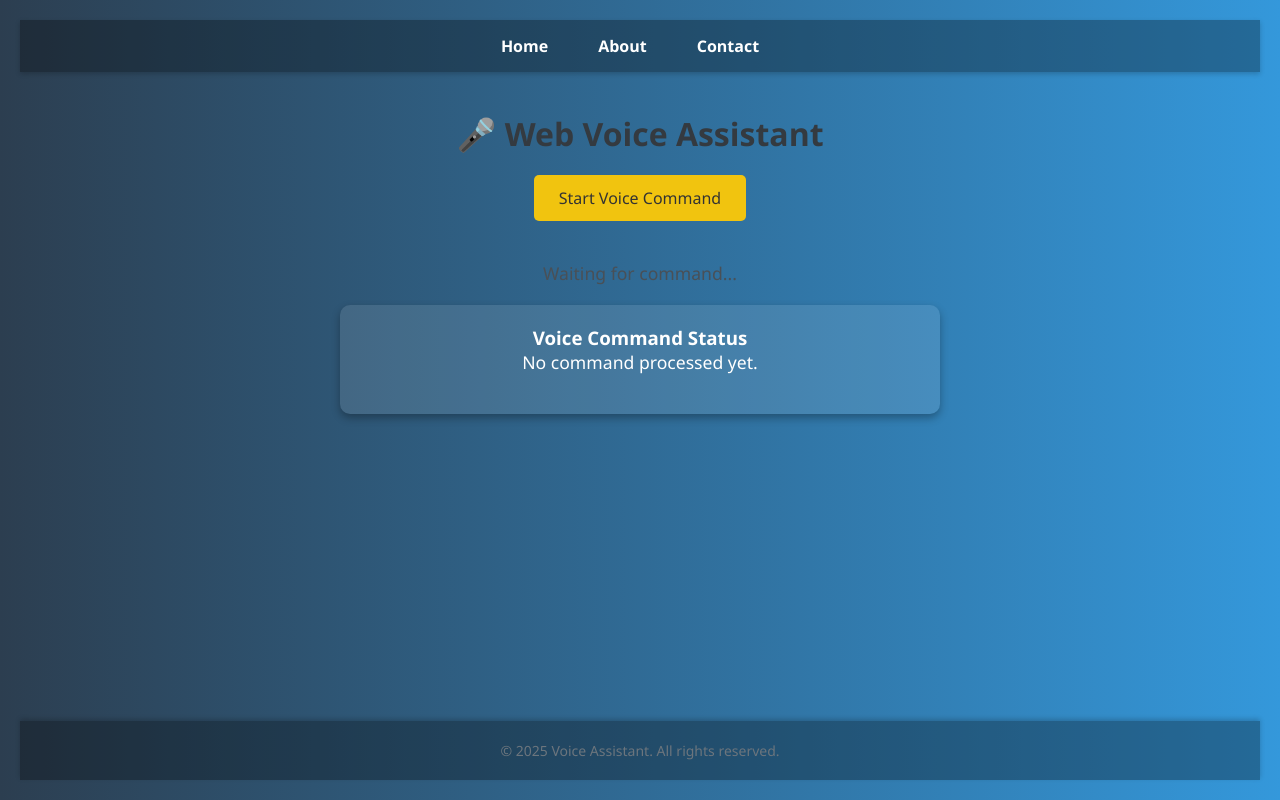
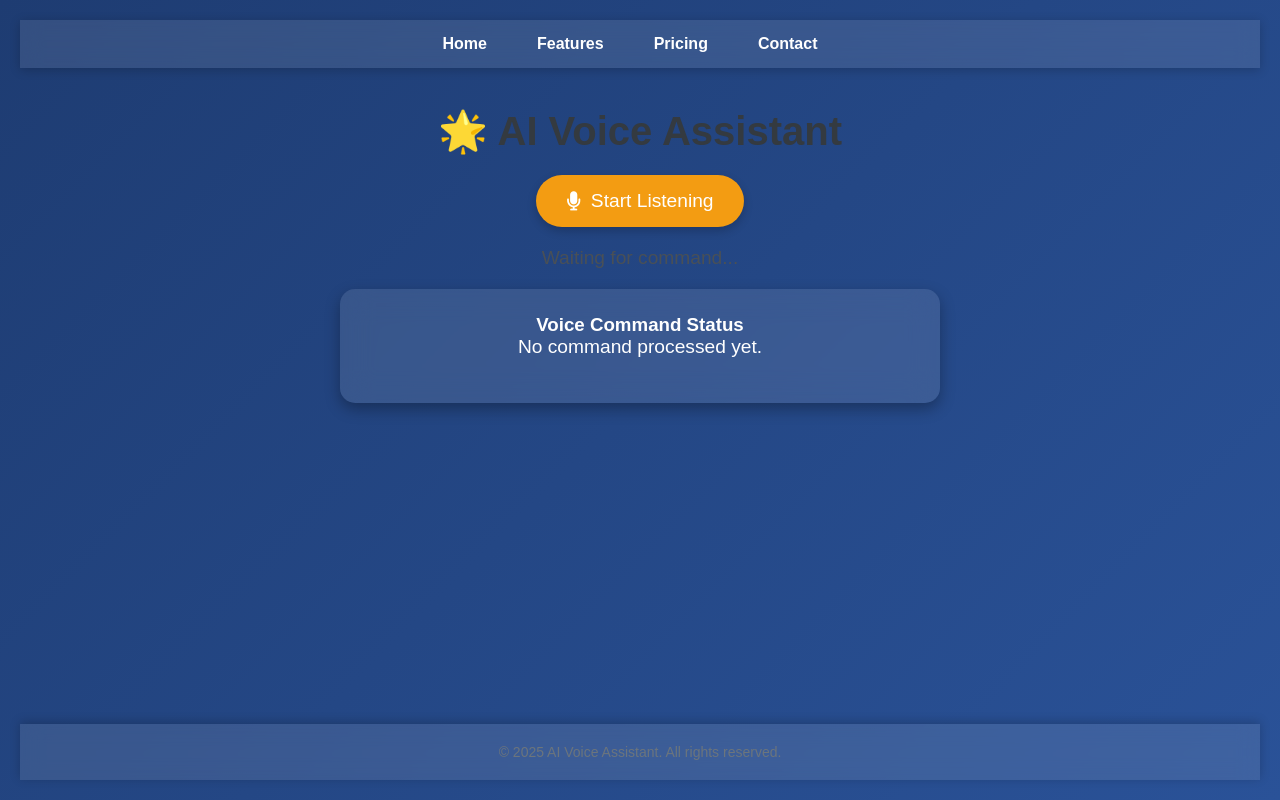
Before and after one commit to rajatthakur17/fordeploy, a Flask app: page / in a window 1280 px wide. Run offline with Flask 3, Linux system fonts and the light colour scheme.

Commit message:
first commit

```diff
--- a/app.py
+++ b/app.py
@@ -20,6 +20,9 @@ def index():
 def process():
     data = request.get_json()
     command = data.get('command', '').lower()
+    contact = data.get('contact', '').strip()
+    message = data.get('message', '').strip()
+
     print("Received command:", command)
 
     if "open youtube" in command:
@@ -29,11 +32,15 @@ def process():
         say("Opening ChatGPT")
         webbrowser.open("https://chat.openai.com/")
     elif "send whatsapp message" in command:
-        say("Who do you want to message?")
-        # For demo purposes, hardcoded values
-        contact = "Friend"
-        message = "Hello from web voice assistant"
-        send_whatsapp_message(contact, message)
+        if not contact:
+            say("Who do you want to message?")
+            return jsonify({'response': 'Who do you want to message?', 'next_step': 'contact'})
+        elif not message:
+            say("What is your message?")
+            return jsonify({'response': 'What is your message?', 'next_step': 'message', 'contact': contact})
+        else:
+            send_whatsapp_message(contact, message)
+            return jsonify({'response': f"Message sent to {contact}"})
     elif "exit" in command:
         say("Exiting...")
         return jsonify({'response': 'Exiting...'})
@@ -58,7 +65,7 @@ def send_whatsapp_message(contact, message):
     time.sleep(1)
     pyautogui.press("enter")
     time.sleep(5)
-    pyautogui.click(900, 980)
+    pyautogui.click(1173, 950)
     time.sleep(1)
     pyautogui.write(message, interval=0.05)
     pyautogui.press("enter")
--- a/static/script.js
+++ b/static/script.js
@@ -1,4 +1,4 @@
-function startListening() {
+function startListening(nextStep = 'command', contact = '') {
   const status = document.getElementById("status");
 
   const recognition = new (window.SpeechRecognition || window.webkitSpeechRecognition)();
@@ -13,20 +13,38 @@ function startListening() {
   };
 
   recognition.onresult = (event) => {
-      const command = event.results[0][0].transcript;
-      status.textContent = "✅ You said: " + command;
+      const speechText = event.results[0][0].transcript;
+      status.textContent = "✅ You said: " + speechText;
+
+      let requestBody = {};
+
+      if (nextStep === 'command') {
+          requestBody = { command: speechText };
+      } else if (nextStep === 'contact') {
+          requestBody = { command: "send whatsapp message", contact: speechText };
+      } else if (nextStep === 'message') {
+          requestBody = { command: "send whatsapp message", contact: contact, message: speechText };
+      }
 
       fetch('/process', {
           method: 'POST',
           headers: {
               'Content-Type': 'application/json'
           },
-        body: JSON.stringify({ command })
+          body: JSON.stringify(requestBody)
       })
       .then(res => res.json())
       .then(data => {
           console.log(data);
           status.textContent += " → " + data.response;
+
+          if (data.next_step === 'contact') {
+              status.textContent = "🎙️ Please say the contact name.";
+              startListening('contact');
+          } else if (data.next_step === 'message') {
+              status.textContent = "🎙️ Please say the message.";
+              startListening('message', data.contact);
+          }
       });
   };
 
--- a/templates/index.html
+++ b/templates/index.html
@@ -2,7 +2,9 @@
 <html lang="en">
 <head>
   <meta charset="UTF-8">
-  <title>Voice Assistant</title>
+  <meta name="viewport" content="width=device-width, initial-scale=1.0">
+  <title>AI Voice Assistant</title>
+  <link rel="stylesheet" href="https://cdnjs.cloudflare.com/ajax/libs/font-awesome/6.0.0/css/all.min.css">
   <link rel="stylesheet" href="/static/styles.css">
   <script src="/static/script.js" defer></script>
   <style>
@@ -10,11 +12,11 @@
       margin: 0;
       padding: 0;
       box-sizing: border-box;
-      font-family: 'Segoe UI', Tahoma, Geneva, Verdana, sans-serif;
+      font-family: 'Poppins', sans-serif;
     }
 
     body {
-      background: linear-gradient(to right, #2c3e50, #3498db);
+      background: linear-gradient(135deg, #1e3c72, #2a5298);
       color: #fff;
       min-height: 100vh;
       display: flex;
@@ -26,9 +28,10 @@
 
     nav {
       width: 100%;
-      background-color: rgba(0, 0, 0, 0.3);
+      background-color: rgba(255, 255, 255, 0.1);
       padding: 15px 0;
-      box-shadow: 0 2px 5px rgba(0,0,0,0.2);
+      box-shadow: 0 2px 10px rgba(0, 0, 0, 0.2);
+      backdrop-filter: blur(10px);
     }
 
     nav ul {
@@ -46,53 +49,68 @@
     }
 
     nav ul li a:hover {
-      color: #f1c40f;
+      color: #f39c12;
     }
 
     h2 {
       margin: 40px 0 20px;
-      font-size: 2rem;
+      font-size: 2.5rem;
       text-align: center;
     }
 
     button {
-      padding: 12px 25px;
-      font-size: 1rem;
-      background-color: #f1c40f;
-      color: #333;
+      padding: 15px 30px;
+      font-size: 1.2rem;
+      background: #f39c12;
+      color: #fff;
       border: none;
-      border-radius: 5px;
+      border-radius: 50px;
       cursor: pointer;
-      transition: background-color 0.3s;
-      margin-bottom: 20px;
+      transition: all 0.3s ease;
+      box-shadow: 0 4px 10px rgba(0, 0, 0, 0.2);
+      display: flex;
+      align-items: center;
+      gap: 10px;
     }
 
     button:hover {
-      background-color: #d4ac0d;
+      background: #e67e22;
+    }
+
+    button i {
+      font-size: 1.2rem;
     }
 
     #status, #command-status {
-      font-size: 1.1rem;
+      font-size: 1.2rem;
       margin-bottom: 20px;
+      text-align: center;
     }
 
     section {
       background-color: rgba(255, 255, 255, 0.1);
-      padding: 20px;
-      border-radius: 10px;
+      padding: 25px;
+      border-radius: 15px;
       width: 90%;
       max-width: 600px;
       text-align: center;
-      box-shadow: 0 4px 8px rgba(0,0,0,0.3);
+      box-shadow: 0 6px 15px rgba(0, 0, 0, 0.3);
+      backdrop-filter: blur(15px);
+      transition: transform 0.3s ease;
+    }
+
+    section:hover {
+      transform: translateY(-5px);
     }
 
     footer {
       margin-top: auto;
       padding: 20px;
       text-align: center;
-      background-color: rgba(0, 0, 0, 0.3);
+      background-color: rgba(255, 255, 255, 0.1);
       width: 100%;
-      box-shadow: 0 -2px 5px rgba(0,0,0,0.2);
+      box-shadow: 0 -2px 10px rgba(0, 0, 0, 0.2);
+      backdrop-filter: blur(10px);
     }
 
     @media (max-width: 600px) {
@@ -111,13 +129,16 @@
   <nav>
     <ul>
       <li><a href="#">Home</a></li>
-      <li><a href="#">About</a></li>
+      <li><a href="#">Features</a></li>
+      <li><a href="#">Pricing</a></li>
       <li><a href="#">Contact</a></li>
     </ul>
   </nav>
 
-  <h2>🎤 Web Voice Assistant</h2>
-  <button onclick="startListening()">Start Voice Command</button>
+  <h2>🌟 AI Voice Assistant</h2>
+  <button onclick="startListening()">
+    <i class="fas fa-microphone"></i> Start Listening
+  </button>
   <p id="status">Waiting for command...</p>
 
   <section>
@@ -126,7 +147,7 @@
   </section>
 
   <footer>
-    <p>&copy; 2025 Voice Assistant. All rights reserved.</p>
+    <p>&copy; 2025 AI Voice Assistant. All rights reserved.</p>
   </footer>
 </body>
 </html>
```
Also changed, not shown: README.md. Lines whose indentation alone changed are shown as unchanged.
